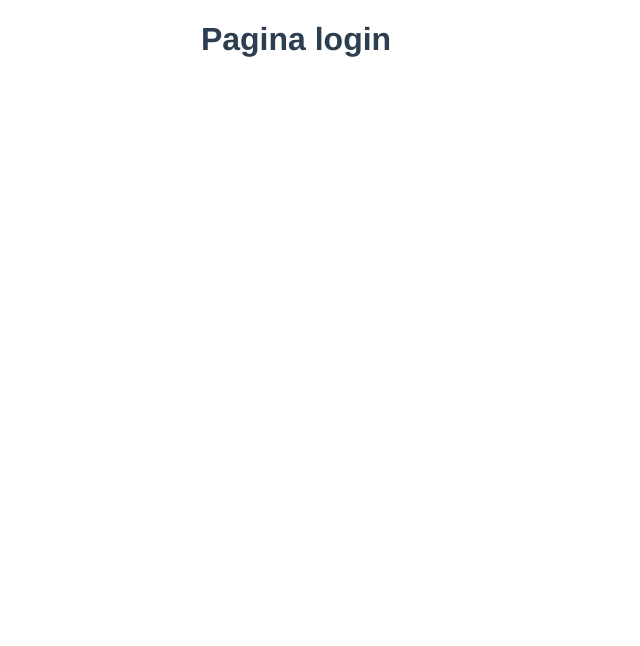
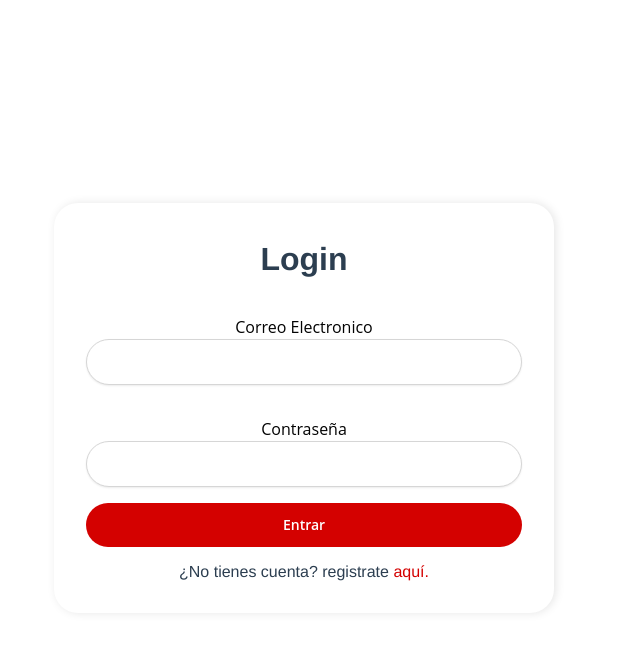
Before and after one commit to nroxDev/gestion-finanzas-personales, a Vue app in the folder frontend/: page / in a window 1280 px wide. Shown: the top 646 px of the page, without its empty margins (344-984 px from the left). Built offline with nearby package versions, Linux system fonts and the light colour scheme.

Commit message:
implementa el login y guarda el token

```diff
--- a/frontend/src/App.vue
+++ b/frontend/src/App.vue
@@ -9,6 +9,11 @@
   -moz-osx-font-smoothing: grayscale;
   text-align: center;
   color: #2c3e50;
+  display: flex;
+  height: 100vh;
+  width: 100vw;
+  justify-content: center;
+  align-items: center;
 }
 
 nav {
--- /dev/null
+++ b/frontend/src/components/FormularioLogin.vue
@@ -0,0 +1,57 @@
+<template>
+    <CajaSombreada>
+    <div class="formularo-login">
+        <h1>Login</h1>
+        <InputTexto texto="Correo Electronico" mensaje-de-error="Formato del correo electronico Incorrecto" tipo="email" :patron="patronEmail" v-model="datosFormulario.correo" />
+        <InputTexto texto="Contraseña" mensaje-de-error="La contraseña debe contener 6 carácteres 1 simbolo y 1 letra" tipo="password" :patron="patronContraseña" v-model="datosFormulario.contrasena" />
+        <BotonFormulario texto="Entrar" @enviar="onEnviar" />
+        <p>¿No tienes cuenta? registrate <a class="link-registro" href="/registro">aquí.</a></p>
+    </div>
+    </CajaSombreada>
+</template>
+<script>
+import { ref } from 'vue';
+import CajaSombreada from './CajaSombreada.vue';
+import InputTexto from './InputTexto.vue';
+import BotonFormulario from './BotonFormulario.vue';
+
+export default {
+    name: "FormularioLogin",
+    props: {
+        enviar: Function
+    },
+    components: { CajaSombreada, InputTexto, BotonFormulario },
+    setup: function (props) {
+        let patronEmail = /^[a-zA-Z0-9._%+-]+@[a-zA-Z0-9.-]+\.[a-zA-Z]{2,}$/;
+        let patronContraseña = /^(?=.*[a-zA-Z])(?=.*[^\w\s]).{6}$/;
+        const datosFormulario = ref({ correo: '', contrasena: '' })
+
+        function onEnviar() {
+            props.enviar({
+                ...datosFormulario.value
+            })
+        }
+
+
+        return {
+            patronEmail,
+            patronContraseña,
+            onEnviar,
+            datosFormulario,
+        }
+    }
+}
+</script>
+<style>
+.formularo-login {
+    display: flex;
+    flex-direction: column;
+    align-items: center;
+    justify-content: center;
+}
+
+.link-registro {
+    color: #d40100;
+    text-decoration: none;
+}
+</style>
--- a/frontend/src/paginas/PaginaLogin.vue
+++ b/frontend/src/paginas/PaginaLogin.vue
@@ -1,5 +1,60 @@
 <template>
-  <div>
-    <h1>Pagina login</h1>
+  <div class="pagina-login">
+    <FormularioLogin :enviar="entrar" />
+    <p v-if="mensajeDeError">{{ mensajeDeError }}</p>
   </div>
 </template>
+
+<script>
+import { ref } from 'vue';
+import { useRouter } from 'vue-router';
+import FormularioLogin from '@/components/FormularioLogin.vue';
+
+export default {
+  name: 'PaginaLogin',
+  components: {
+    FormularioLogin
+  },
+  setup() {
+    let mensajeDeError = ref('');
+    let router = useRouter();
+
+
+    async function entrar(datos) {
+      console.log(datos);
+
+      let peticion = await fetch('http://localhost:2000/autorizacion', {
+        method: 'POST',
+        headers: { 'Content-Type': 'application/json' },
+        body: JSON.stringify(datos),
+      });
+
+
+      let respuesta = await peticion.json();
+
+      if(respuesta.error) {
+        mensajeDeError.value = respuesta.error;
+      }else {
+        localStorage.setItem('tokenDeSeguridad', respuesta.token)
+        router.push({ name: 'inicio' })
+      }
+    }
+
+
+    return {
+      entrar,
+      mensajeDeError,
+    }
+
+  }
+}
+</script>
+
+<style>
+.pagina-login {
+  display: flex;
+  flex-direction: column;
+  align-items: center;
+  justify-content: center;
+}
+</style>
```
